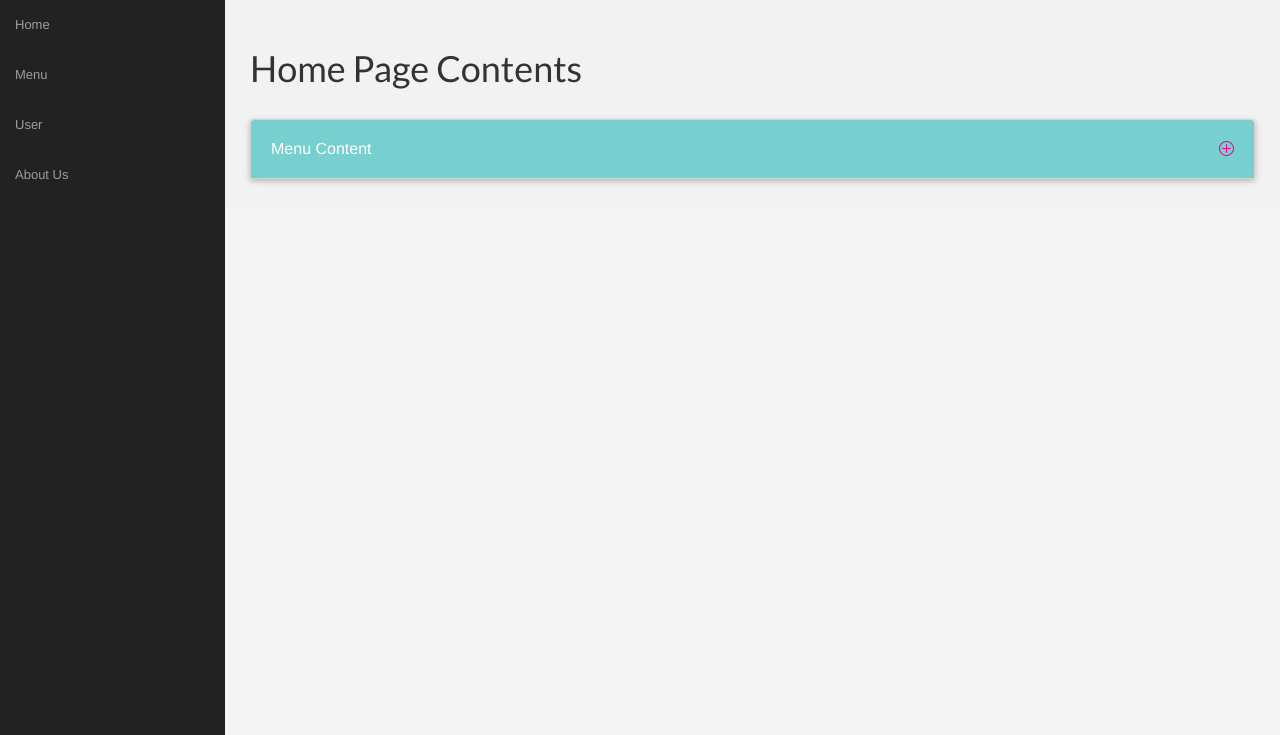
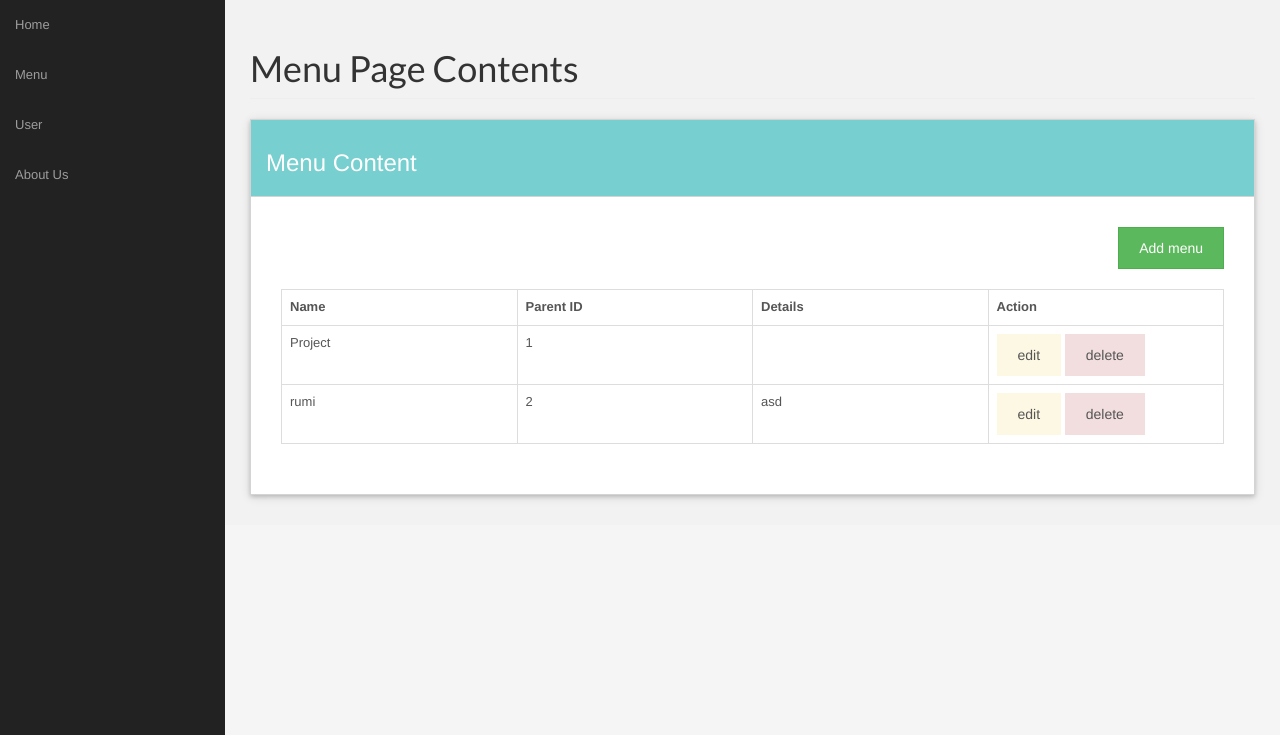
Before and after one commit to vedlct/A2N, a CodeIgniter app: page /A2N/Menu in a window 1280 px wide. Shown: the part 51-786 px from the top of the page. Run offline with CodeIgniter, Linux system fonts and the light colour scheme; data comes from the database, SQL or seed files in the repository; both versions use the stored data as it was after the commit; data that the repository does not hold is empty; some libraries are stand-ins or nearby versions.

Commit message:
rumi menu start

```diff
--- a/application/controllers/Menu.php
+++ b/application/controllers/Menu.php
@@ -49,6 +49,7 @@ class Menu extends CI_Controller {
 //        echo $id1;
         $menuname=$this->input->post('menuname');
        $parent_id=$this->input->post('parent_id');
+
        $details=$this->input->post('details');
        $insertby=$this->input->post('insertby');
         $this->data['menu_edit_by_id']= $this->Menum->menu_edit_by_id($id,$menuname,$parent_id,$details,$insertby);
--- a/application/models/Menum.php
+++ b/application/models/Menum.php
@@ -10,6 +10,7 @@ class Menum extends CI_Model
     {
         $menuname = $this->input->post('menuname');
         $parent_id = $this->input->post('parent_id');
+
         $details = $this->input->post('details');
         $insertby = $this->input->post('insertby');
         //$phone_number = $this->input->post('phone_number');
@@ -19,6 +20,7 @@ class Menum extends CI_Model
 
             'name' => $menuname,
             'parent_id' => $parent_id,
+
             'details' => $details,
             'insert_by' => $insertby,
         );
@@ -80,6 +82,7 @@ class Menum extends CI_Model
 
             'name' => $menuname,
             'parent_id' => $parent_id,
+
             'details' => $details,
             'insert_by' => $insertby,
 
--- a/application/views/admin_head.php
+++ b/application/views/admin_head.php
@@ -7,7 +7,7 @@
 
 <title>A2N</title>
 
-<title> A2N </title>
+
 
 
 <!-- Bootstrap Core CSS -->
--- a/application/views/edit_menu.php
+++ b/application/views/edit_menu.php
@@ -12,6 +12,7 @@
             <label>Parent ID</label>
             <input class="form-control" type="text" name="parent_id" value="<?php echo $m->parent_id?>" >
         </div>
+
         <div class="form-group">
             <label>Details</label>
             <textarea class="form-control" id="summernote1" type="text" name="details"><?php echo $m->details?></textarea>
--- a/application/views/menu.php
+++ b/application/views/menu.php
@@ -32,7 +32,7 @@
             <div class="row">
                 <div class="col-lg-12">
                     <h1 class="page-header">
-                        Home Page Contents
+                        Menu Page Contents
                     </h1>
                 </div>
             </div>
@@ -41,17 +41,64 @@
             <div class="row">
                 <div class="col-md-12">
 
-                    <div class="panel-group" id="menu">
-                        <div class="panel panel-default">
-                            <div class="panel-heading" style=" background: #78cfcf; border-bottom: 1px solid #78cfcf;">
-                                <h4 class="panel-title">
-                                    <a style="color: #fff;"class="accordion-toggle" data-toggle="collapse" data-parent="#menu"
-                                       href="#menus">Menu Content <i class="indicator icon_plus_alt2 pull-right"></i></a>
-                                </h4>
-                            </div>
-                            <div id="menus" class="panel-collapse collapse">
+<!--                    <div class="panel-group" id="menu">-->
+<!--                        <div class="panel panel-default">-->
+<!--                            <div class="panel-heading" style=" background: #78cfcf; border-bottom: 1px solid #78cfcf;">-->
+<!--                                <h4 class="panel-title">-->
+<!--                                    <a style="color: #fff;"class="accordion-toggle" data-toggle="collapse" data-parent="#menu"-->
+<!--                                       href="#menus">Menu Content <i class="indicator arrow_carrot-down_alt pull-right"></i></a>-->
+<!--                                </h4>-->
+<!--                            </div>-->
+<!--                            <div id="menus" class="panel-collapse collapse">-->
+<!--                                <div class="panel-body">-->
+<!---->
+<!---->
+<!--                                    <div style="float: right;>-->
+<!--                                      <a href="#"> <button class="btn btn-success" onclick="selectid6(this)">Add menu </button></a>-->
+<!--                                </div><br><br><br>-->
+<!---->
+<!--                                <div class="table-responsive">-->
+<!---->
+<!--                                    <table class="table  table-bordered">-->
+<!---->
+<!--                                        <tr>-->
+<!--                                            <th>-->
+<!--                                                Name-->
+<!--                                            </th>-->
+<!--                                            <th>-->
+<!--                                                Parent ID-->
+<!--                                            </th>-->
+<!--                                            <th>-->
+<!--                                                level-->
+<!--                                            </th>-->
+<!--                                            <th>-->
+<!--                                                Action-->
+<!--                                            </th>-->
+<!--                                        </tr>-->
+<!---->
+<!--                                        --><?php //foreach ($show_menu as $m) { ?>
+<!--                                            <tr>-->
+<!--                                                <td width="20%">--><?php //echo $m->name?><!--</td>-->
+<!--                                                <td width="20%">--><?php //echo $m->parent_id?><!--</td>-->
+<!--                                                <td width="20%">--><?php //echo $m->level?><!--</td>-->
+<!--                                                <td width="20%"><button type="button" data-panel-id="--><?php //echo $m->menu_id ?><!--" onclick="selectid9(this)" class="btn bg-warning">edit</button>-->
+<!--                                                    <button type="button" data-panel-id="--><?php //echo $m->menu_id ?><!--" onclick="selectid7(this)" class="btn bg-danger">delete</button></td>-->
+<!--                                            </tr>-->
+<!--                                            --><?php
+//                                        }?>
+<!---->
+<!---->
+<!--                                    </table>-->
+<!--                                </div>-->
+<!---->
+<!--                                </div>-->
+<!--                            </div>-->
+<!--                        </div>-->
+<!--                    </div><!-- End panel-group -->
+
+                    <div class="panel panel-success">
+                        <div class="panel-heading"><h3>Menu Content</h3></div>
                         <div class="panel-body">
-
 
                             <div style="float: right;>
                                       <a href="#"> <button class="btn btn-success" onclick="selectid6(this)">Add menu </button></a>
@@ -68,8 +115,9 @@
                                     <th>
                                         Parent ID
                                     </th>
+
                                     <th>
-                                                level
+                                        Details
                                     </th>
                                     <th>
                                         Action
@@ -80,7 +128,8 @@
                                 <tr>
                                         <td width="20%"><?php echo $m->name?></td>
                                         <td width="20%"><?php echo $m->parent_id?></td>
-                                                <td width="20%"><?php echo $m->level?></td>
+
+                                        <td width="20%"><?php echo $m->details?></td>
                                         <td width="20%"><button type="button" data-panel-id="<?php echo $m->menu_id ?>" onclick="selectid9(this)" class="btn bg-warning">edit</button>
                                             <button type="button" data-panel-id="<?php echo $m->menu_id ?>" onclick="selectid7(this)" class="btn bg-danger">delete</button></td>
                                 </tr>
@@ -90,55 +139,8 @@
 
                             </table>
                         </div>
-
                         </div>
                     </div>
-                        </div>
-                    </div><!-- End panel-group -->
-
-<!--                    <div class="panel panel-success">-->
-<!--                        <div class="panel-heading"><h3>Menu Content</h3></div>-->
-<!--                        <div class="panel-body">-->
-<!---->
-<!--                            <div style="float: right;>-->
-<!--                                      <a href="#"> <button class="btn btn-success" onclick="selectid6(this)">Add menu </button></a>-->
-<!--                        </div><br><br><br>-->
-<!---->
-<!--                        <div class="table-responsive">-->
-<!---->
-<!--                            <table class="table  table-bordered">-->
-<!---->
-<!--                                <tr>-->
-<!--                                    <th>-->
-<!--                                       Name-->
-<!--                                    </th>-->
-<!--                                    <th>-->
-<!--                                        Parent ID-->
-<!--                                    </th>-->
-<!--                                    <th>-->
-<!--                                        level-->
-<!--                                    </th>-->
-<!--                                    <th>-->
-<!--                                        Action-->
-<!--                                    </th>-->
-<!--                                </tr>-->
-<!---->
-<!--                                    --><?php //foreach ($show_menu as $m) { ?>
-<!--                                <tr>-->
-<!--                                        <td width="20%">--><?php //echo $m->name?><!--</td>-->
-<!--                                        <td width="20%">--><?php //echo $m->parent_id?><!--</td>-->
-<!--                                        <td width="20%">--><?php //echo $m->level?><!--</td>-->
-<!--                                        <td width="20%"><button type="button" data-panel-id="--><?php //echo $m->menu_id ?><!--" onclick="selectid9(this)" class="btn bg-warning">edit</button>-->
-<!--                                            <button type="button" data-panel-id="--><?php //echo $m->menu_id ?><!--" onclick="selectid7(this)" class="btn bg-danger">delete</button></td>-->
-<!--                                </tr>-->
-<!--                                        --><?php
-//                                    }?>
-<!---->
-<!---->
-<!--                            </table>-->
-<!--                        </div>-->
-<!--                        </div>-->
-<!--                    </div>-->
                 </div>
 
             </div>
@@ -162,6 +164,7 @@
                             <label>Parent ID</label>
                             <input class="form-control" type="text" name="parent_id" value="" >
                         </div>
+
                         <div class="form-group">
                             <label>Details</label>
                             <textarea class="form-control" id="summernote" type="text" name="details"></textarea>
--- a/css/style2.css
+++ b/css/style2.css
@@ -2190,11 +2190,11 @@ footer .form-group {
 }
 
 .panel-title a .indicator {
-    color: #ec008c
+    color: #ffffff
 }
 
 .panel-title a:hover .indicator {
-    color: #333
+    color: #66ff33
 }
 
 .tab-content {
@@ -2904,7 +2904,7 @@ ul.list_ok li:before {
 .features-bg.img_2 {
     position: relative;
     min-height: 400px;
-    background: url(../img/delivery_2.jpg) center center no-repeat;
+    background: url(../images/delivery_2.jpg) center center no-repeat;
     background-size: cover
 }
 
```
Also changed, not shown: application/views/about_us_for_admin.php (+4 -3 lines), application/views/admin_home.php (+6 -6 lines), db/a2n.sql (+12 -11 lines). Lines whose indentation alone changed are shown as unchanged.
